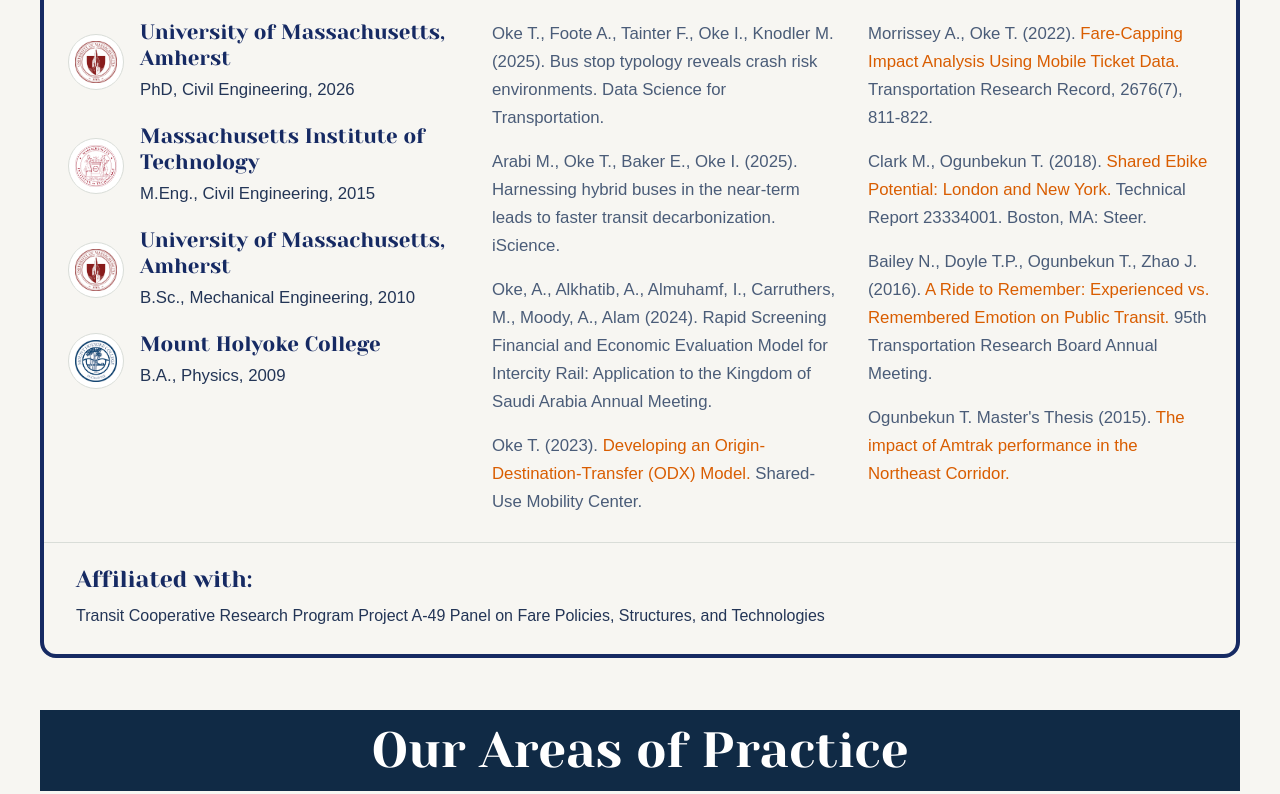
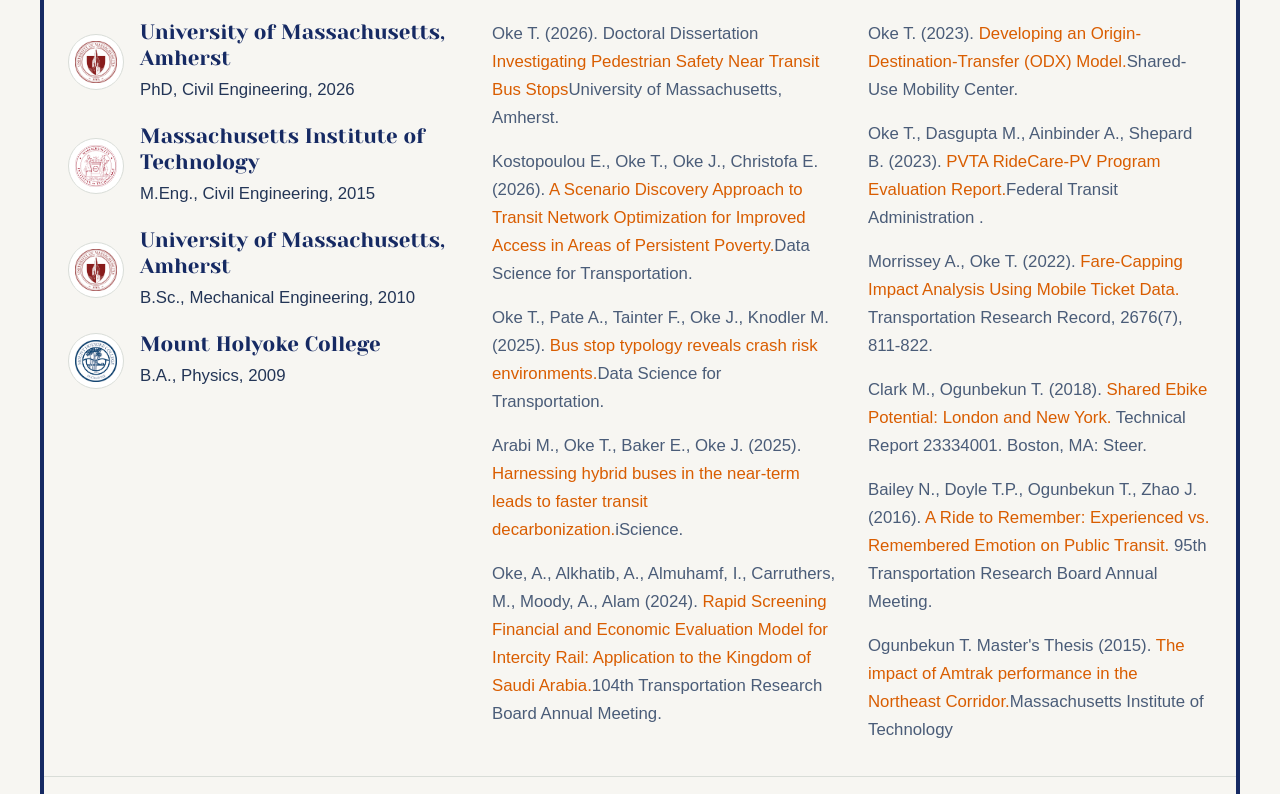
Before and after one commit to toluoke1/OdaraMobility, a Next.js app: page /about in a window 1280 px wide. Shown: the part 986-1780 px from the top of the page. Built offline with nearby package versions, Linux system fonts and the light colour scheme; a web font is replaced by a local one.

Commit message:
Update founder's history and publication details

```diff
--- a/app/about/page.tsx
+++ b/app/about/page.tsx
@@ -11,10 +11,10 @@ import transportationResearchImage from "@/images/transportation_research.jpeg";
 import umassLogo from "@/images/umass_logo.png";
 
 const history =
-  "After 15 years of working at a large transportation consulting firm and a mid-sized public transit agency, founder and principal Tolu Oke started Odara Mobility in 2019. Odara Mobility specializes in demand modeling, cost-benefit analysis, safety and behavioral research, and transportation planning. Throughout her career, she has led and galvanized multi-agency teams to successfully deliver on project goals for public and private sector clients.";
+  "After about a decade of working at a large transportation consulting firm and a mid-sized public transit agency, founder and principal Tolu Oke started Odara Mobility in 2019. Odara Mobility specializes in demand modeling, cost-benefit analysis, safety and behavioral research, and transportation planning. Throughout her career, she has led and galvanized multi-agency teams to successfully deliver on project goals for public and private sector clients.";
 
 const founderBio =
-  "Tolu has over 12 years of experience in solving complex problems and applying innovative and quantitative techniques to generate insights about transportation initiatives and their impacts on travel behavior, planning, and policy decisions. Her expertise includes impact and equity analysis, demand modeling, behavioral research, and transportation planning. Throughout her career, she has led and galvanized multi-agency teams to successfully deliver on project goals for public and private sector clients.";
+  "Tolu has over 15 years of experience in solving complex problems and applying innovative and quantitative techniques to generate insights about transportation initiatives and their impacts on travel behavior, planning, and policy decisions. Her expertise includes impact and equity analysis, demand modeling, behavioral research, and transportation planning. Throughout her career, she has led and galvanized multi-agency teams to successfully deliver on project goals for public and private sector clients.";
 
 const education = [
   {
@@ -41,25 +41,46 @@ const education = [
 
 const publications = [
   {
-    prefix:
-      "Oke T., Foote A., Tainter F., Oke I., Knodler M. (2025). Bus stop typology reveals crash risk environments. ",
+    prefix: "Oke T. (2026). Doctoral Dissertation ",
+    linkedText: "Investigating Pedestrian Safety Near Transit Bus Stops",
+    href: "https://scholarworks.umass.edu/",
+    suffix: "University of Massachusetts, Amherst.",
+  },
+  {
+    prefix: "Kostopoulou E., Oke T., Oke J., Christofa E. (2026). ",
+    linkedText: "A Scenario Discovery Approach to Transit Network Optimization for Improved Access in Areas of Persistent Poverty.",
+    href: "https://link.springer.com/article/10.1007/s42421-026-00167-3",
     suffix: "Data Science for Transportation.",
   },
   {
-    prefix:
-      "Arabi M., Oke T., Baker E., Oke I. (2025). Harnessing hybrid buses in the near-term leads to faster transit decarbonization. ",
+    prefix: "Oke T., Pate A., Tainter F., Oke J., Knodler M. (2025). ",
+    linkedText: "Bus stop typology reveals crash risk environments.",
+    href: "https://www.researchgate.net/publication/398081491_Bus_Stop_Typology_Reveals_Crash_Risk_Environments",
+    suffix: "Data Science for Transportation.",
+  },
+  {
+    prefix: "Arabi M., Oke T., Baker E., Oke J. (2025). ",
+    linkedText: "Harnessing hybrid buses in the near-term leads to faster transit decarbonization.",
+    href: "https://www.sciencedirect.com/science/article/pii/S2589004225018280",
     suffix: "iScience.",
   },
   {
-    prefix:
-      "Oke, A., Alkhatib, A., Almuhamf, I., Carruthers, M., Moody, A., Alam (2024). Rapid Screening Financial and Economic Evaluation Model for Intercity Rail: Application to the Kingdom of Saudi Arabia ",
-    suffix: "Annual Meeting.",
+    prefix: "Oke, A., Alkhatib, A., Almuhamf, I., Carruthers, M., Moody, A., Alam (2024). ",
+    linkedText: "Rapid Screening Financial and Economic Evaluation Model for Intercity Rail: Application to the Kingdom of Saudi Arabia.",
+    href: "https://onlinepubs.trb.org/onlinepubs/am/SessionsEvents.pdf",
+    suffix: "104th Transportation Research Board Annual Meeting.",
   },
   {
     prefix: "Oke T. (2023). ",
     linkedText: "Developing an Origin-Destination-Transfer (ODX) Model.",
     href: "https://sumcmic.org/developing-an-origin-destination-transfer-odx-model",
-    suffix: " Shared-Use Mobility Center.",
+    suffix: "Shared-Use Mobility Center.",
+  },
+  {
+    prefix: "Oke T., Dasgupta M., Ainbinder A., Shepard B. (2023). ",
+    linkedText: "PVTA RideCare-PV Program Evaluation Report.",
+    href: "https://www.nadtc.org/wp-content/uploads/PVTAFinal-RideCare-Report_20230728.pdf",
+    suffix: "Federal Transit Administration .",
   },
   {
     prefix: "Morrissey A., Oke T. (2022). ",
@@ -84,7 +105,7 @@ const publications = [
     prefix: "Ogunbekun T. Master's Thesis (2015). ",
     linkedText: "The impact of Amtrak performance in the Northeast Corridor.",
     href: "http://web.mit.edu/hsr-group/documents/OGUNBEKUN,%20Tolu_Thesis.pdf",
-    suffix: "",
+    suffix: "Massachusetts Institute of Technology",
   },
 ];
 
```
